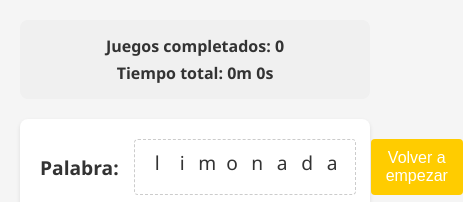
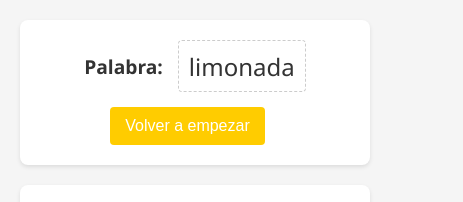
Before and after one commit to stringercube/searchword, a website with bundled scripts: page index.html in a window 390 px wide. Shown: the top 202 px of the page, 463 px wide, since content can reach past the window. Built offline with nearby package versions, Linux system fonts and the light colour scheme.

Commit message:
responsiveness improved

```diff
--- a/index.html
+++ b/index.html
@@ -7,7 +7,6 @@
         <link rel="stylesheet" href="style.css" />
     </head>
     <body>
-        <header></header>
         <div class="search">
             <div>Palabra:</div>
             <div class="target"></div>
--- a/style.css
+++ b/style.css
@@ -21,7 +21,9 @@ header {
     box-shadow: 0 2px 4px rgba(0, 0, 0, 0.1);
     margin-bottom: 20px;
     display: flex;
+    justify-content: center;
     flex-direction: row;
+    flex-wrap: wrap;
     gap: 15px;
 }
 
@@ -138,7 +140,7 @@ footer button:hover {
     background-color: #0b7dda;
 }
 
-/* Responsive Design */
+/* Responsive Design
 @media (max-width: 600px) {
     .target {
         font-size: 1.2em;
@@ -155,3 +157,5 @@ footer button:hover {
         font-size: 0.9em;
     }
 }
+
+*/
```
